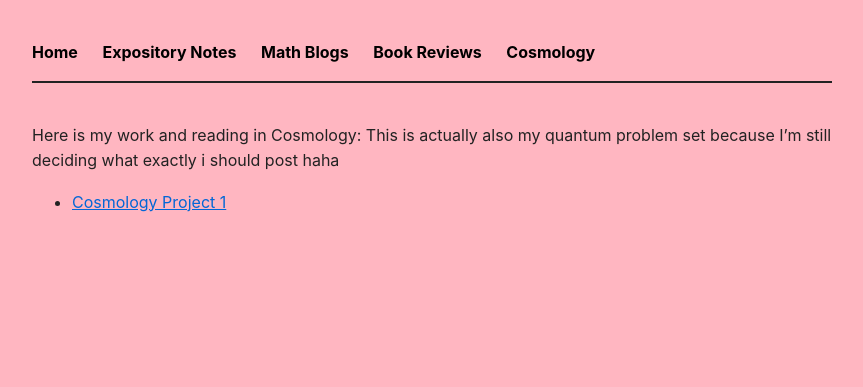
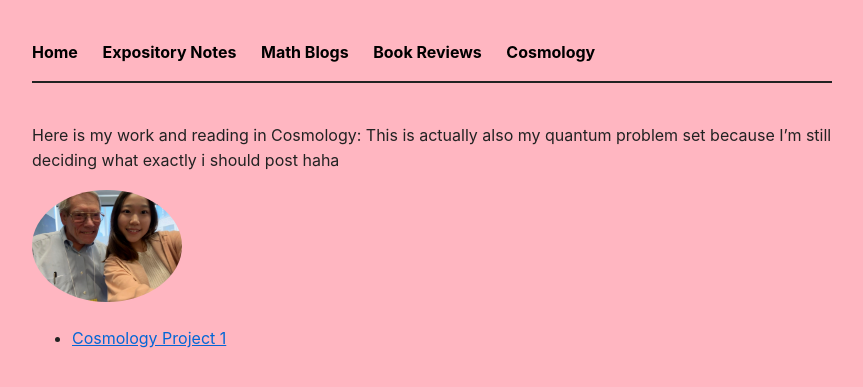
Before and after one commit to KatherineHChoi/katherinehchoi.github.io, a Jekyll site: the page built from cosmology.md, in a window 1280 px wide. Shown: the top 387 px of the page, without its empty margins (208-1071 px from the left). Built offline with Jekyll 4.4.1, drawn with Linux system fonts in a browser that asks for light colours.

Commit message:
Update cosmology.md

```diff
--- a/cosmology.md
+++ b/cosmology.md
@@ -6,4 +6,6 @@ title: cosmology research
 Here is my work and reading in Cosmology:
 This is actually also my quantum problem set because I'm still deciding what exactly i should post haha
 
+<img src="/images/alan.jpeg" alt="picture of me and alan guth" width="150" style="border-radius: 50%; object-fit: cover;">
+
 * [Cosmology Project 1](/pdfs/cosmo-project.pdf)
```
